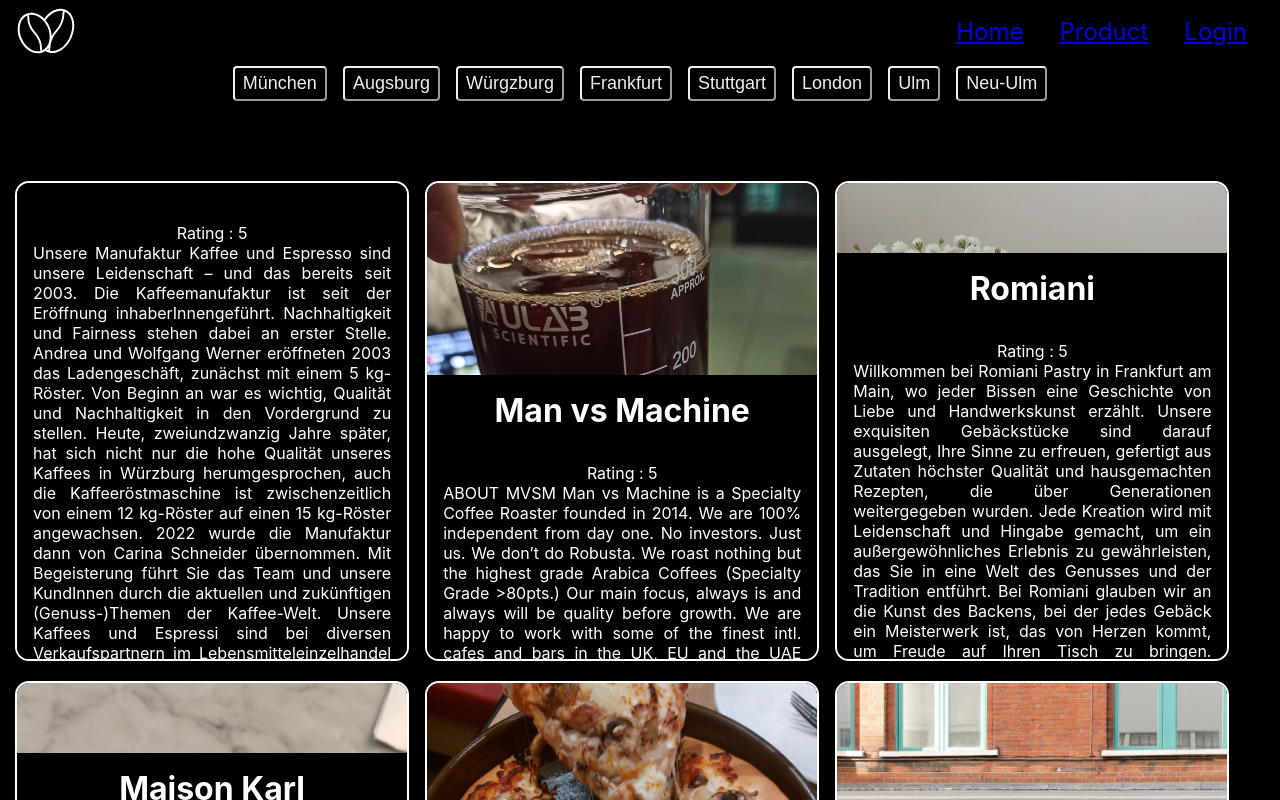
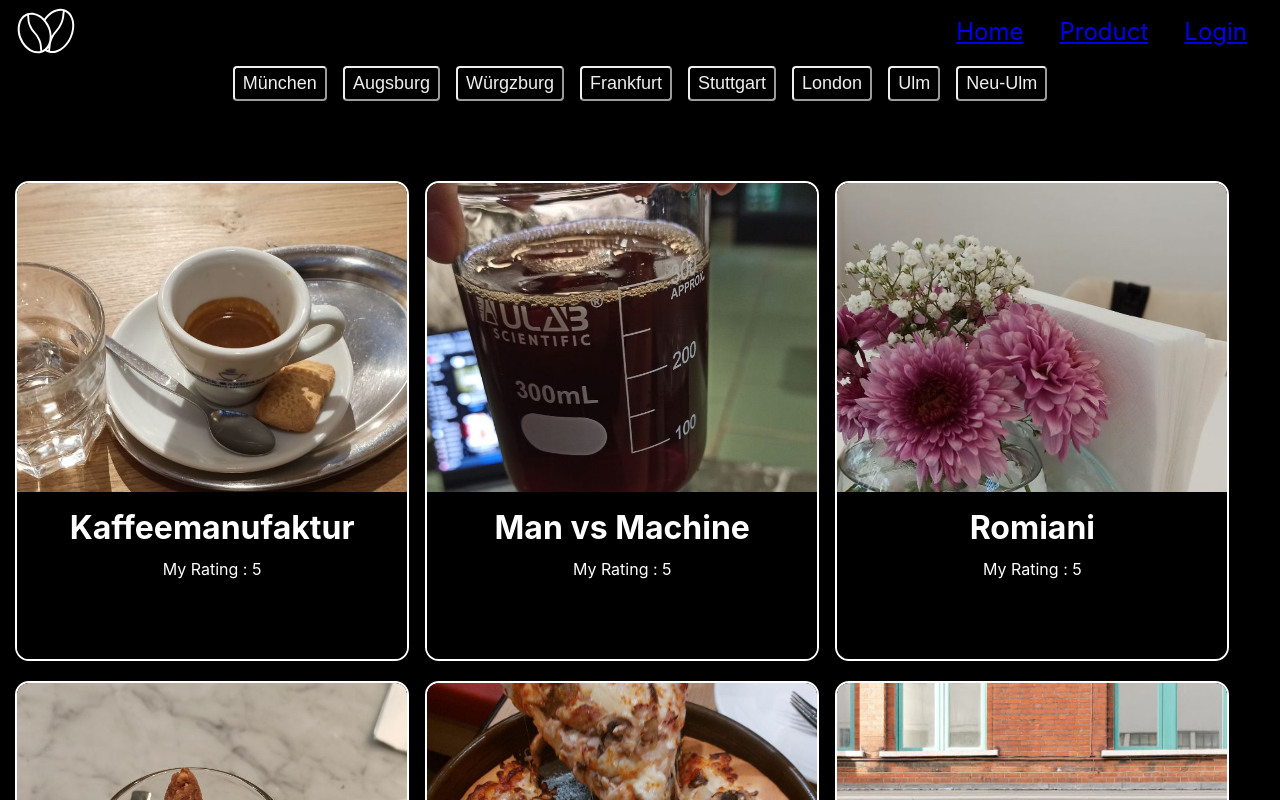
Before and after one commit to Khaanh/MyGastroTrip, a React (Create React App) app: page / in a window 1280 px wide. Shown: the top 800 px of the page. Built offline with nearby package versions, Linux system fonts and the light colour scheme.

Commit message:
feat: styles list of cafes

```diff
--- a/src/components/CafeList.jsx
+++ b/src/components/CafeList.jsx
@@ -184,7 +184,7 @@ export default function CafeList() {
 							</div>
 							<div className={styles.Descr}>
 								<h2 className={styles.Title}>{cafe.title}</h2>
-								<div>Rating : 5</div>
+								<div className={styles.MyRating}>My Rating : 5</div>
 								<p className={styles.Intro}>{cafe.desc}</p>
 							</div>
 						</a>
--- a/src/components/CafeList.module.css
+++ b/src/components/CafeList.module.css
@@ -20,6 +20,10 @@
 
 .Link {
 	color: #fff;
+	position: relative;
+	display: inline-block;
+	width: 100%;
+	height: 100%;
 }
 
 .Item:hover .Descr {
@@ -58,27 +62,42 @@
 }
 
 .Descr {
+	display: flex;
+	flex-direction: column;
+
 	position: absolute;
-	bottom: -100px;
+	/* Magic number */
+	bottom: -65%;
+	/* Magic number */
 	left: 0;
 	right: 0;
-	z-index: 10;
+	z-index: 100;
+	height: 100%;
 	background-color: #000;
 	padding: 16px;
-	/* transition: all 0.2s cubic-bezier(0.175, 0.885, 0.32, 1.275); */
+
 	transition: all 0.2s ease-out;
 }
 
 .Title {
-	height: 64px;
+	/* height: 64px; */
 	font-size: 32px;
-	margin: 0 0 8px 0;
+	margin: 0 0 12px 0;
+	width: 100%;
+	white-space: nowrap;
+	overflow: hidden;
+	text-overflow: ellipsis;
+}
+
+.MyRating {
+	margin-bottom: auto;
 }
 
 .Intro {
 	margin: 0;
+	/* Magic number */
+	height: 210px;
+	/* Magic number */
+	line-height: 1.5;
 	text-align: justify;
 }
-
-.Test {
-}
```
